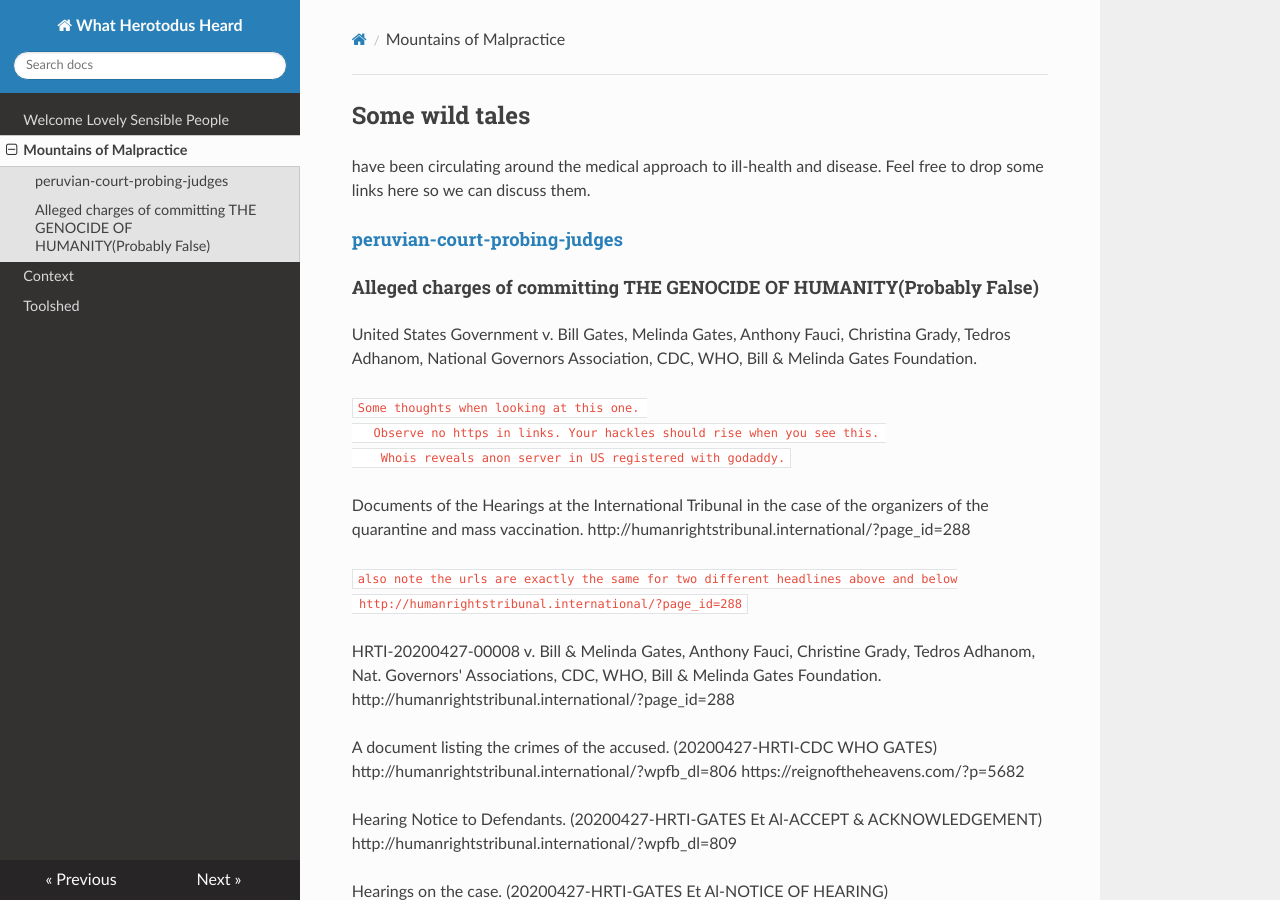
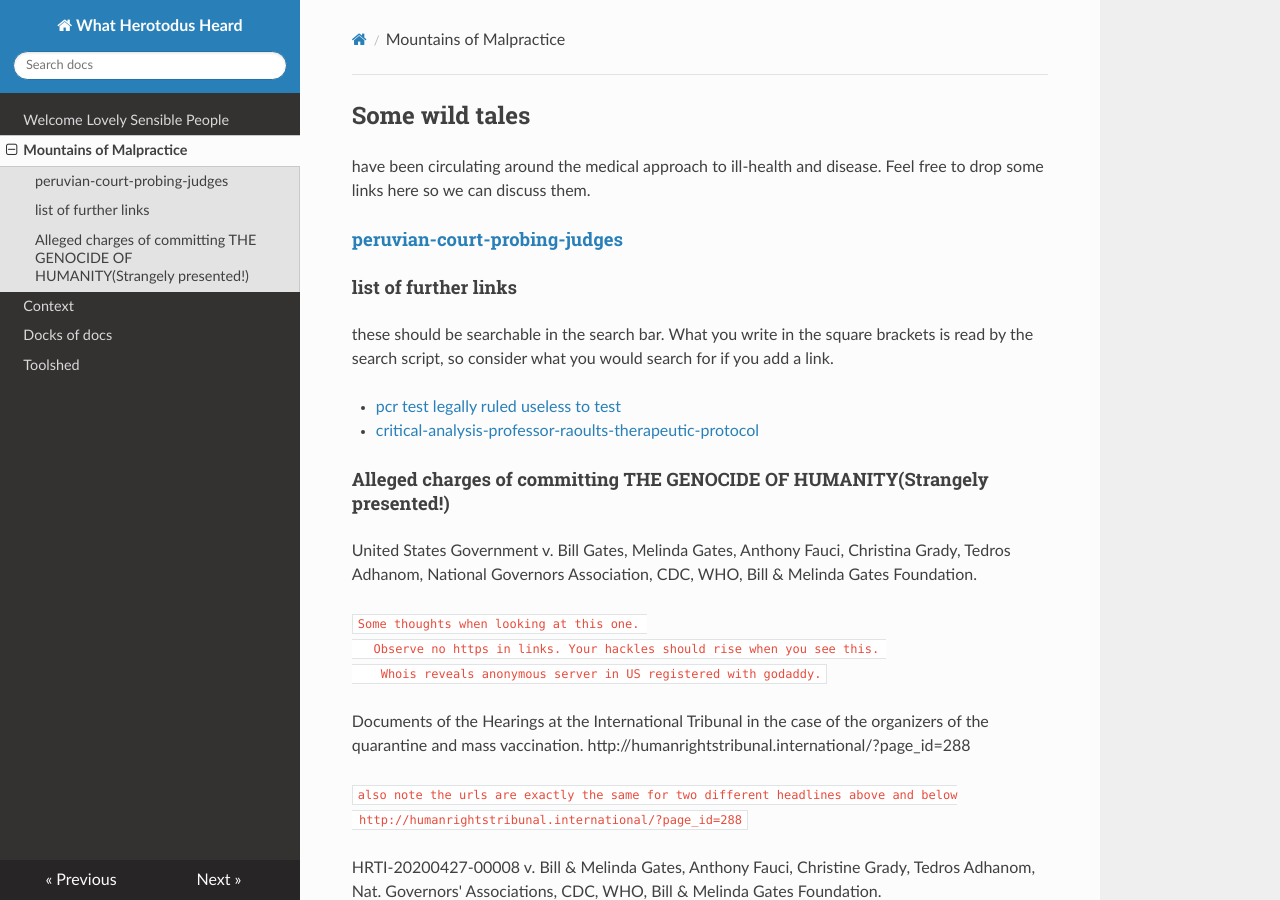
Before and after one commit to chryket/nutmeg, an MkDocs documentation site: the page built from docs/Mountains_of_Malpractice.md, in a window 1280 px wide and 900 px high. Built offline with MkDocs 1.6.1, drawn with Linux system fonts in a browser that asks for light colours; nearby versions of some CDN libraries.

Commit message:
started docs

````diff
--- a/docs/Mountains_of_Malpractice.md
+++ b/docs/Mountains_of_Malpractice.md
@@ -3,15 +3,23 @@ have been circulating around the medical approach to ill-health and disease. Fee
 
 #### [peruvian-court-probing-judges](https://sputniknews.com/latam/202101121081739595-peruvian-court-probing-judges-ruling-alleging-soros-bill-gates-are-creators-of-covid-19-pandemic/)
 
+#### list of further links
 
-#### Alleged charges of committing THE GENOCIDE OF HUMANITY(Probably False)
+these should be searchable in the search bar. What you write in the square brackets is read by the search script, so consider what you would search for if you add a link.
+
+- [pcr test legally ruled useless to test](https://nexusnewsfeed.com/article/geopolitics/msm-deathly-silent-as-pcr-test-legally-ruled-useless-to-test-for-covid)
+- [critical-analysis-professor-raoults-therapeutic-protocol](https://www.francesoir.fr/opinions-tribunes/critical-analysis-professor-raoults-therapeutic-protocol)
+
+
+
+#### Alleged charges of committing THE GENOCIDE OF HUMANITY(Strangely presented!)
 
 
  United States Government v. Bill Gates, Melinda Gates, Anthony Fauci, Christina Grady, Tedros Adhanom, National Governors Association, CDC, WHO, Bill & Melinda Gates Foundation.
 
    ```Some thoughts when looking at this one.
    Observe no https in links. Your hackles should rise when you see this.
-    Whois reveals anon server in US registered with godaddy.```
+    Whois reveals anonymous server in US registered with godaddy.```
 
 
  Documents of the Hearings at the International Tribunal in the case of the organizers of the quarantine and mass vaccination.
````
Also changed, not shown: docs/docks_of_docs.md (added, +12 -0 lines), docs/toolshed.md (+9 -0 lines).
